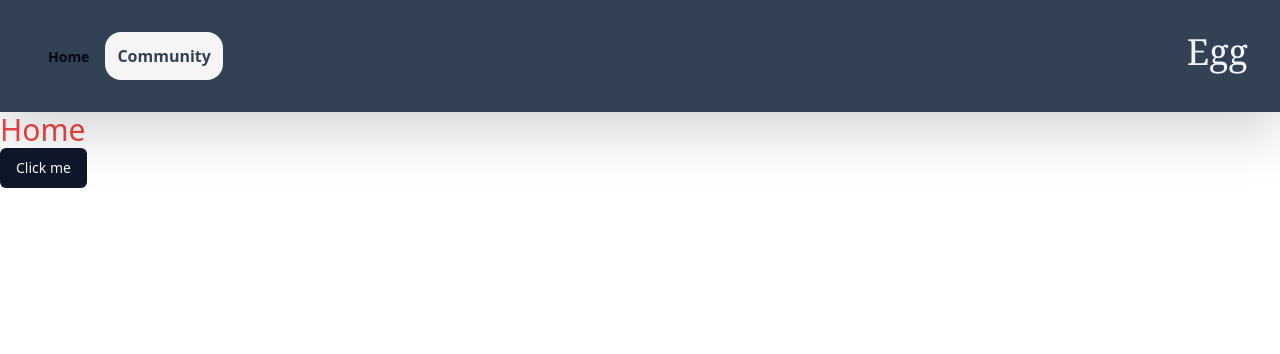
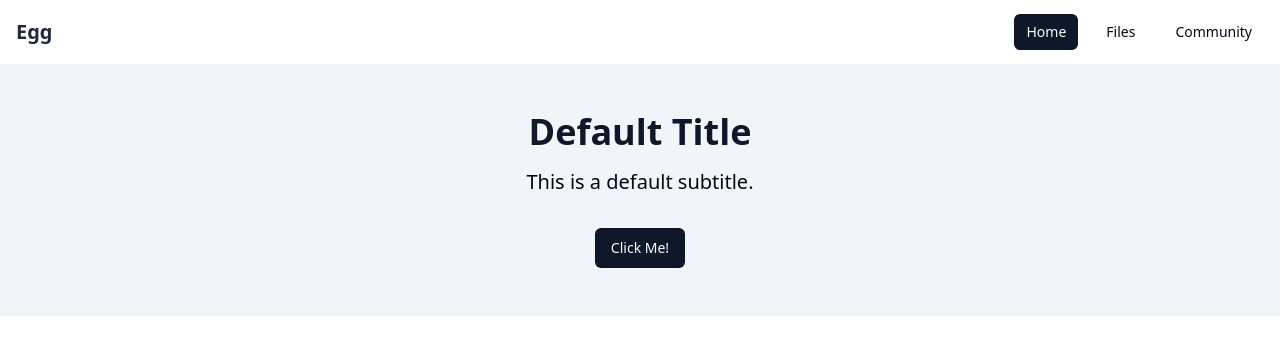
Before and after one commit to sonnyding1/CS35L-Egg, a React (Vite) app in the folder frontend/: page / in a window 1280 px wide. Shown: the top 354 px of the page. Built offline with nearby package versions, Linux system fonts and the light colour scheme.

Commit message:
feat: Possible navbar implementation.

```diff
--- /dev/null
+++ b/frontend/src/components/Hero.jsx
@@ -0,0 +1,22 @@
+import React from "react";
+import Navbar from "./Navbar";
+import { Button } from "./ui/button";
+
+const Hero = ({
+  title = "Default Title",
+  subtitle = "This is a default subtitle.",
+}) => {
+  return (
+    <div className="bg-muted">
+      <div className="container mx-auto px-4 py-12">
+        <div className="text-center">
+          <h1 className="text-4xl font-bold mb-4 text-primary">{title}</h1>
+          <p className="text-xl text-foreground mb-8">{subtitle}</p>
+          <Button variant="default">Click Me!</Button>
+        </div>
+      </div>
+    </div>
+  );
+};
+
+export default Hero;
--- /dev/null
+++ b/frontend/src/components/Navbar.jsx
@@ -0,0 +1,38 @@
+import React from "react";
+import { NavLink } from "react-router-dom";
+import { Button } from "./ui/button";
+
+const NavBarLink = ({ title, link }) => {
+  return (
+    <NavLink to={link}>
+      {({ isActive }) => (
+        <Button variant={isActive ? "default" : "ghost"} size="sm">
+          {title}
+        </Button>
+      )}
+    </NavLink>
+  );
+};
+
+const Navbar = () => {
+  return (
+    <nav className="bg-white shadow">
+      <div className="container mx-auto px-4">
+        <div className="flex items-center justify-between h-16">
+          <div className="flex items-center">
+            <NavLink to="/" className="text-xl font-semibold text-gray-800">
+              Egg
+            </NavLink>
+          </div>
+          <div className="flex space-x-4">
+            <NavBarLink title="Home" link="/" />
+            <NavBarLink title="Files" link="/browse" />
+            <NavBarLink title="Community" link="/community" />
+          </div>
+        </div>
+      </div>
+    </nav>
+  );
+};
+
+export default Navbar;
--- a/frontend/src/components/navigation.jsx
+++ /dev/null
@@ -1,57 +0,0 @@
-// Navigation.js
-
-import { NavLink } from "react-router-dom"; // Using React Router
-import { Button } from "./ui/button";
-
-export default function Navigation() {
-  return (
-    //Commenting out the Edit page.
-    <div
-      className="container mx-auto bg-slate-700 drop-shadow-2xl p-8
-    grid grid-cols-3"
-    >
-      <div>
-        <nav>
-          {/* <button
-            className="bg-neutral-100 p-3 rounded-2xl focus:ring-2
-      transition-all ease-in-out delay-150 hover:bg-neutral-200 hover:overline hover:decoration-slate-900
-      text-slate-700 hover:text-slate-900
-      mr-4
-      "
-          >
-            <NavLink to="/" activeclassname="active">
-              <b>Home </b>
-            </NavLink>
-          </button> */}
-
-          <Button variant="sun">
-            <NavLink to="/" activeclassname="active">
-              <b>Home </b>
-            </NavLink>
-          </Button>
-
-          {/* <li>
-        <NavLink to="/Edit" activeclassname="active">
-          Edit
-        </NavLink>
-      </li> */}
-
-          <button
-            className="bg-neutral-100 p-3 rounded-2xl focus:ring-2
-      transition-all ease-in-out delay-150 hover:bg-neutral-200 hover:overline hover:decoration-slate-900
-      text-slate-700 hover:text-slate-900
-      "
-          >
-            <NavLink to="/Community" activeclassname="active">
-              <b>Community</b>
-            </NavLink>
-          </button>
-        </nav>
-      </div>
-      <div></div> {/* wasting the second column*/}
-      <div className="flex justify-end">
-        <p className="text-slate-100 font-serif text-4xl">Egg</p>
-      </div>
-    </div>
-  );
-}
--- a/frontend/src/pages/Community.jsx
+++ b/frontend/src/pages/Community.jsx
@@ -1,10 +1,14 @@
-import Navigation from "@/components/navigation";
+import Hero from "@/components/Hero";
+import Navbar from "@/components/Navbar";
 
 function Community() {
   return (
     <div>
-      <Navigation />
-      <h1>Community</h1>
+      <Navbar />
+      <Hero
+        title="Community"
+        subtitle="Where you can see what people have created with our markdown editor!"
+      />
     </div>
   );
 }
--- a/frontend/src/pages/FileBrowser.jsx
+++ b/frontend/src/pages/FileBrowser.jsx
@@ -8,6 +8,7 @@ import {
   TableHeader,
   TableRow,
 } from "@/components/ui/table";
+import Navbar from "@/components/Navbar";
 
 const FileBrowser = () => {
   const [files, setFiles] = useState([]);
@@ -34,6 +35,7 @@ const FileBrowser = () => {
 
   return (
     <>
+      <Navbar />
       <Table>
         <TableHeader>
           <TableRow>
--- a/frontend/src/pages/Home.jsx
+++ b/frontend/src/pages/Home.jsx
@@ -1,17 +1,12 @@
 import { Button } from "@/components/ui/button";
-import Navigation from "@/components/navigation";
+import Navbar from "@/components/Navbar";
+import Hero from "@/components/Hero";
 
 function Home() {
-  // const handleSubmit = (e) => {
-  //   e.preventDefault();
-  //   console.log(e);
-  // };
-
   return (
     <div>
-      <Navigation />
-      <p className="text-red-500 text-3xl">Home</p>
-      <Button>Click me</Button>
+      <Navbar />
+      <Hero />
     </div>
   );
 }
```
